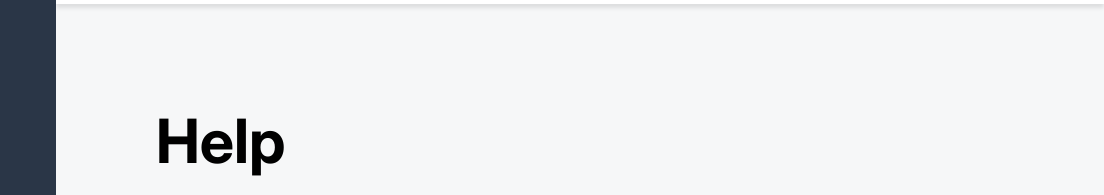
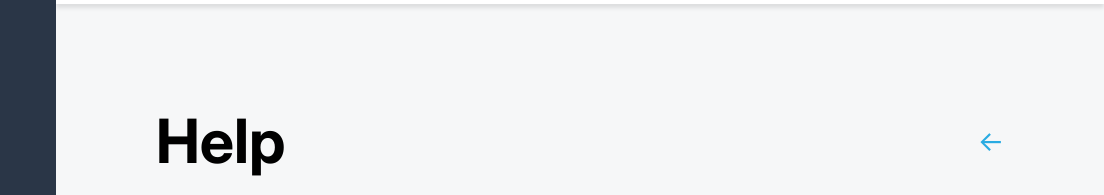
Before and after one commit to natgian/kanban-vanillajs-group-project, a plain HTML site: page pages/help.html in a window 1280 px wide. Shown: the part 92-287 px from the top of the page, 176-1280 px from the left. Drawn offline with Linux system fonts and the light colour scheme.

Commit message:
added back-button

```diff
--- a/pages/help.html
+++ b/pages/help.html
@@ -5,6 +5,8 @@
   <meta charset="UTF-8" />
   <meta name="viewport" content="width=device-width, initial-scale=1.0" />
   <title>Help</title>
+  <link rel="icon" type="image/x-icon" href="../assets/img/join_logo_white.svg">
+
   <link rel="stylesheet" href="../styles.css" />
   <link rel="stylesheet" href="../styles/legalPages.css">
 </head>
@@ -65,7 +67,11 @@
     </header>
     <!-- Content -->
     <div class="content">
-      <h1><b>Help</b></h1><br>
+      <div class="dFlexForBtn">
+        <h1><b>Help</b></h1><br>
+        <button>←</button>
+      </div><br>
+      <br>
       <p>Welcome to the help page for <i>Join</i>, your guide to using our kanban project management tool. Here, we'll
         provide
         an overview of what <i>Join</i> is, how it can benefit you, and how to use it.</p><br>
--- a/styles/legalPages.css
+++ b/styles/legalPages.css
@@ -2,6 +2,12 @@
     display: flex;
     justify-content: flex-start;
     align-items: start;
+}
+
+.dFlexForBtn{
+    display: flex;
+    justify-content: space-between;
+    align-items: center;
 }
 
 .content {
@@ -11,6 +17,19 @@
     span {
         font-size: 24px;
         font-weight: bold;
+    }
+
+    button{
+        border: none;
+        background-color: transparent;
+        color: #29abe2;
+        font-size: 28px;
+    }
+
+    button:hover{
+        border-radius: 32px;
+        padding: 2px;
+        background-color: rgba(0, 0, 0, 0.01);
     }
 
     span {
```
